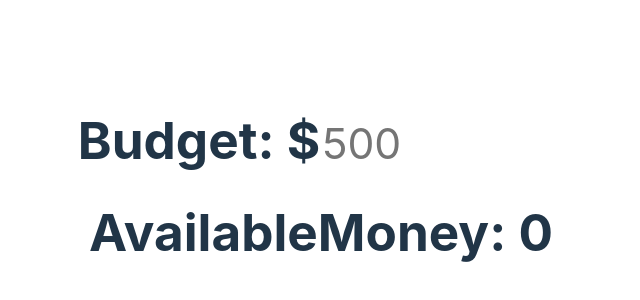
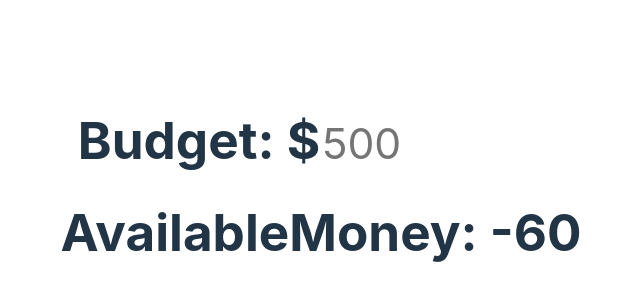
Before and after one commit to donwung/ReactBudgeter, a React (Vite) app in the folder client/: page / in a window 1280 px wide. Shown: the part 214-514 px from the top of the page, without its empty margins (319-959 px from the left). Built offline with nearby package versions, Linux system fonts and the light colour scheme.

Commit message:
implemented basics of calculation logic

```diff
--- a/client/src/App.tsx
+++ b/client/src/App.tsx
@@ -1,4 +1,4 @@
-import { useState } from 'react'
+import { useState, useEffect } from 'react'
 import reactLogo from './assets/react.svg'
 import viteLogo from '/vite.svg'
 import './App.css'
@@ -6,25 +6,28 @@ import './App.css'
 function App() {
   const [count, setCount] = useState(0)
   const [budget, setBudget] = useState(0);
-  const [availableMoney, setAvailableMoney] = useState(budget);
+  const [availableMoney, setAvailableMoney] = useState(0);
+  const [bills, setBills] = useState([10, 20, 30]);
 
-  const calculateAvailableMoney = (budget: number) => {
 
-    setAvailableMoney(budget);
-  }
+  // every budget update, bills gets subtracted from budget
+  // whole bills array gets recalculated - no memoization
 
-  const handleOnBudgetChange = (e: any) => {
-    console.log(e.target.value);
-    setBudget(e.target.value);
-    calculateAvailableMoney(budget);
-  }
+  useEffect(() => {
+    let newBudget = budget;
+    bills.map((oneBill) => {
+      newBudget -= oneBill;
+    })
+    console.log("Updated budget: " + newBudget);
+    setAvailableMoney(newBudget);
+  }, [budget])
 
   return (
     <div className="App">
       <h1>Budget: $<input
         type="number"
         placeholder="500"
-        onChange={(e) => { handleOnBudgetChange(e) }}
+        onChange={(e: any) => { setBudget(e.target.value * 1); }}
         style={{
           border: "none",
           background: "none",
```
